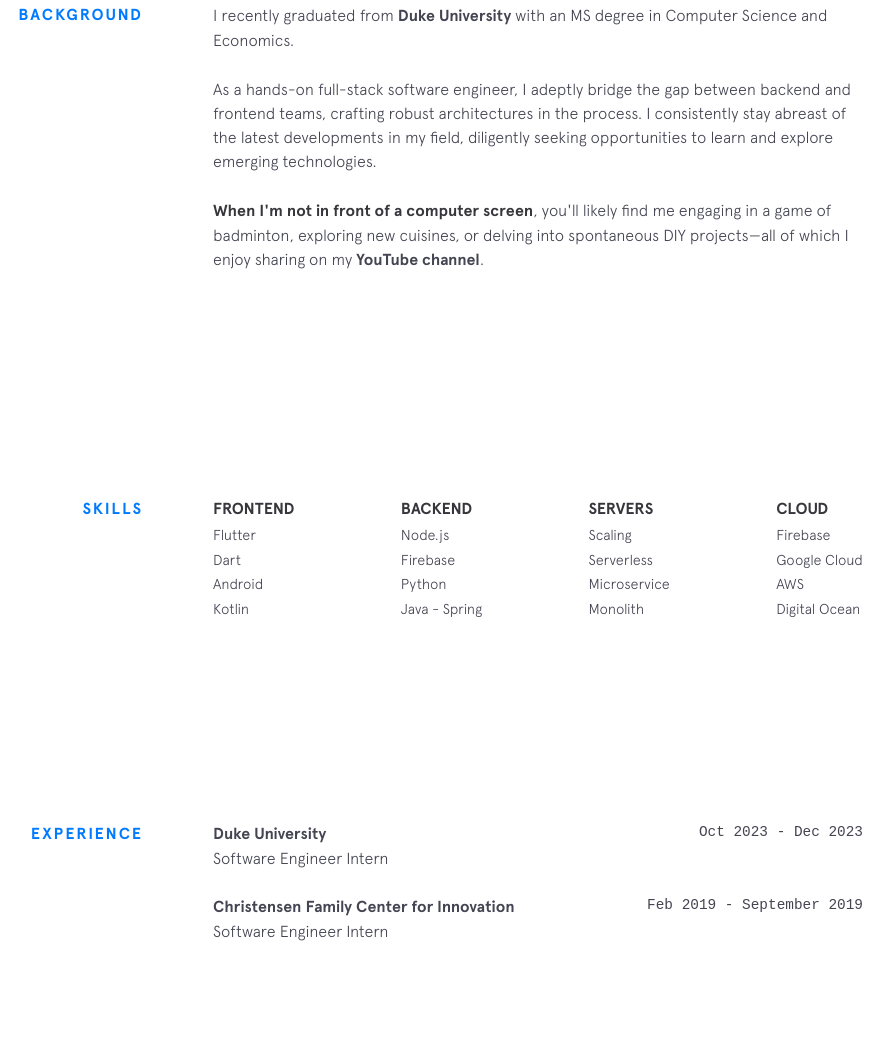
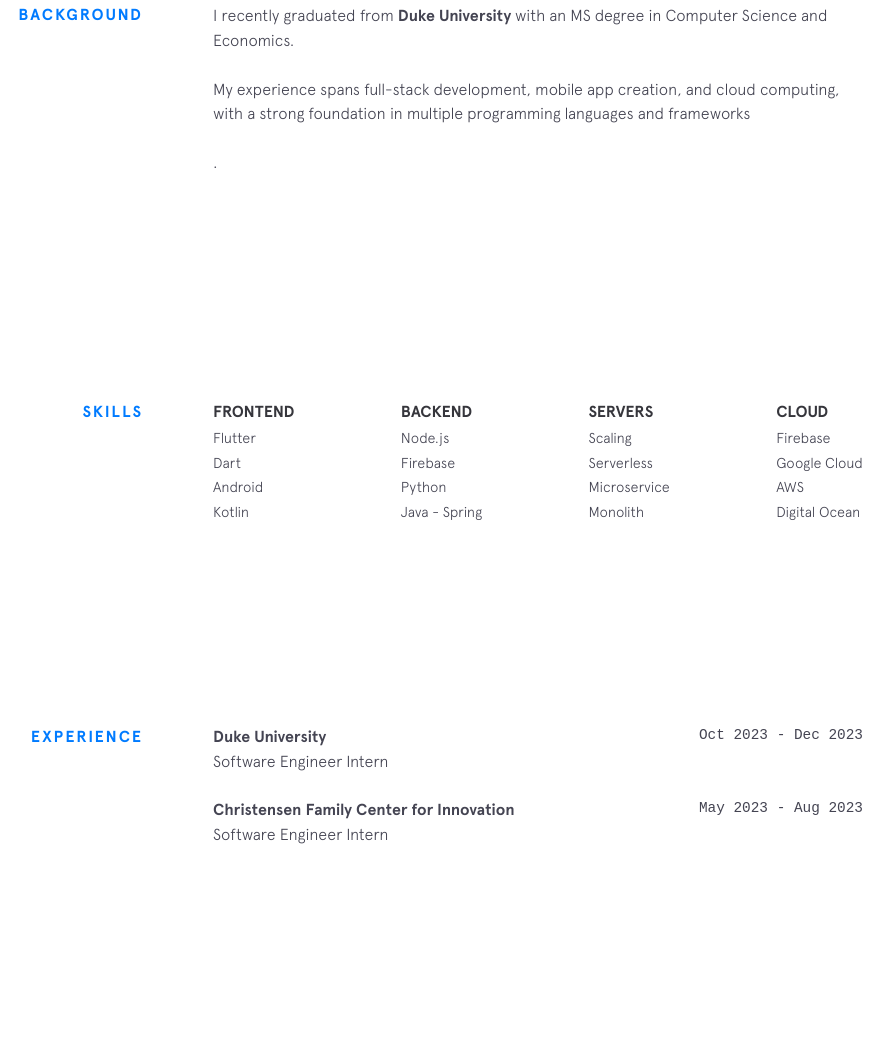
Before and after one commit to zhuminghui17/about, a Gatsby site: page / in a window 1280 px wide. Shown: the part 897-1943 px from the top of the page, without its empty margins (237-1130 px from the left). Built offline with nearby package versions, Linux system fonts and the light colour scheme; Gatsby itself is replaced by a stand-in of ours.

Commit message:
Feat: Update

```diff
--- a/src/components/background/background.js
+++ b/src/components/background/background.js
@@ -9,11 +9,10 @@
   part2: "Duke University",
   part2Href: "https://talkingyak.com/",
   part3: " with an MS degree in Computer Science and Economics.",
-  line2: "As a hands-on full-stack software engineer, I adeptly bridge the gap between backend and frontend teams, crafting robust architectures in the process. I consistently stay abreast of the latest developments in my field, diligently seeking opportunities to learn and explore emerging technologies.",
-  line3Part1: "When I'm not in front of a computer screen",
-  line3Part2: ", you'll likely find me engaging in a game of badminton, exploring new cuisines, or delving into spontaneous DIY projects—all of which I enjoy sharing on my ",
-  line3Part3: "YouTube channel",
-  line3Part3Href: "https://www.youtube.com/@kavindiy",
+  line2: "My experience spans full-stack development, mobile app creation, and cloud computing, with a strong foundation in multiple programming languages and frameworks",
+  line3Part2: "",
+  line3Part3: "",
+  line3Part3Href: "",
   line3Part4: ".",
 };
 const Background = () => (
--- a/src/components/experience/experience.js
+++ b/src/components/experience/experience.js
@@ -12,7 +12,7 @@
   {
     "company": "Christensen Family Center for Innovation",
     "url": "https://cfci.pratt.duke.edu/",
-    "time": "Feb 2019 - September 2019",
+    "time": "May 2023 - Aug 2023",
     "position": "Software Engineer Intern"
   }
 ]
--- a/src/components/footer/footer.js
+++ b/src/components/footer/footer.js
@@ -4,23 +4,23 @@
 const socialData = [
   {
     "title": "email",
-    "url": "mailto:kavin@varnan.me"
+    "url": "mailto:mz223@duke.edu"
   },
-  {
-    "title": "twitter",
-    "url": "https://twitter.com/skvarnan"
-  },
-  {
-    "title": "stackoverflow",
-    "url": "https://stackoverflow.com/users/1452884/kavin-varnan"
-  },
+  // {
+  //   "title": "twitter",
+  //   "url": "https://twitter.com/skvarnan"
+  // },
+  // {
+  //   "title": "stackoverflow",
+  //   "url": "https://stackoverflow.com/users/1452884/kavin-varnan"
+  // },
   {
     "title": "github",
-    "url": "https://github.com/skavinvarnan"
+    "url": "https://github.com/zhuminghui17"
   },
   {
     "title": "linkedin",
-    "url": "https://www.linkedin.com/in/kavin-varnan-08083229/"
+    "url": "https://www.linkedin.com/in/zhuminghui17/"
   },
 ]
 const Footer = () => (
@@ -37,7 +37,7 @@
       <div className="bottom credits">
         <small>
           Theme by
-          <a href="https://github.com/bchiang7/bchiang7.github.io" rel="noreferrer" target="_blank"> Brittany Chiang</a>
+          <a href="https://github.com/bchiang7/bchiang7.github.io" rel="noreferrer" target="_blank"> Brittany Chiang</a> and <a href="https://github.com/bchiang7/bchiang7.github.io" rel="noreferrer" target="_blank"> Kavin Varnan</a>
         </small>
       </div>
     </div>
--- a/src/components/intro/intro.js
+++ b/src/components/intro/intro.js
@@ -6,7 +6,7 @@
   title: "Hello! ",
   beforeName: "I'm ",
   name: "Matt Zhu",
-  afterName: ", a software engineer with experience in full stack web development and mobile development.",
+  afterName: ", a software engineer passionate about building impactful web and mobile applications that solve real-world problems.",
   contact: "Get in touch ",
   email: "mz223@duke.edu",
   mailTo: "mailto:mz223@duke.edu",
```
Also changed, not shown: README.md.
